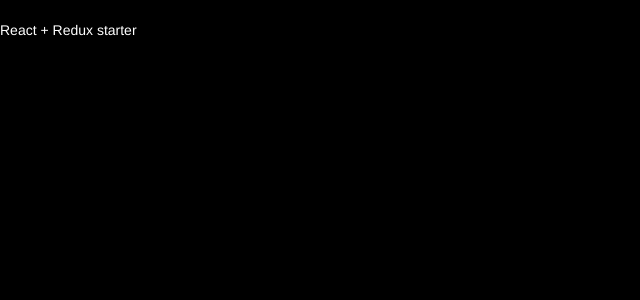
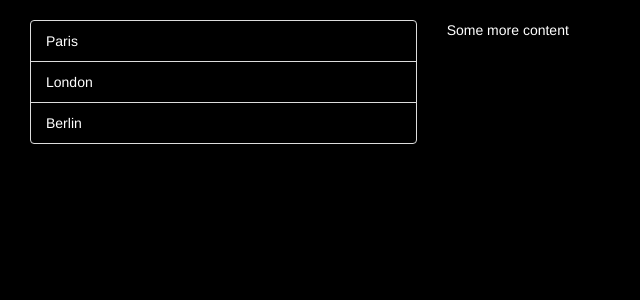
Before and after one commit to gtm19/wagon-cities, a React app: page / in a window 1280 px wide. Shown: the top 300 px of the page, without its empty margins (0-640 px from the left). Built offline with nearby package versions, Linux system fonts and the light colour scheme.

Commit message:
a little more setup

```diff
--- a/src/components/app.jsx
+++ b/src/components/app.jsx
@@ -1,9 +1,19 @@
 import React from 'react';
+import CityList from "../containers/city_list";
+
+const cities = [
+  { name: 'Paris', address: '16 Villa Gaudelet, 75011 Paris', slug: 'paris' },
+  { name: 'London', address: '14-22 Elder St, London E1 6BT', slug: 'london' },
+  { name: 'Berlin', address: 'Rudi-Dutschke-Straße 26, 10969 Berlin', slug: 'berlin' },
+];
 
 const App = () => {
   return (
-    <div className="app">
-      <p>React + Redux starter</p>
+    <div className="app container-fluid">
+      <CityList cities={cities} />
+      <div className="col-md-8"> {/* TODO: replace this with ActiveCity */}
+        Some more content
+      </div>
     </div>
   );
 };
--- a/src/containers/city_list.jsx
+++ b/src/containers/city_list.jsx
@@ -0,0 +1,29 @@
+import React, { Component } from "react";
+
+class CityList extends Component {
+  constructor(props) {
+    super(props);
+
+    this.state = {
+      delete: "this" // TODO: delete thsis
+    };
+  }
+
+  render() {
+    return (
+      <div className="col-md-4">
+        <ul className="list-group">
+          {
+            this.props.cities.map((city) => {
+              return (
+                <li className="list-group-item">{city.name}</li>
+              );
+            })
+          }
+        </ul>
+      </div>
+    );
+  }
+}
+
+export default CityList;
```
